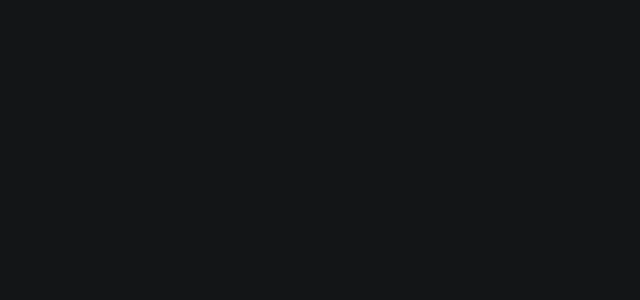
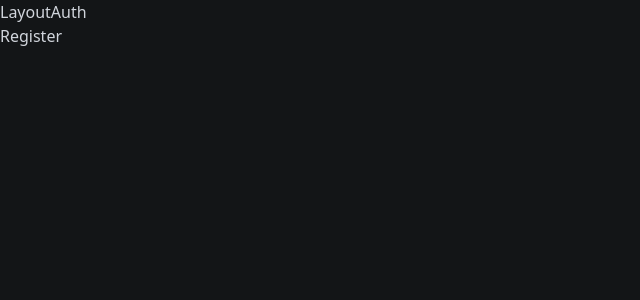
Before and after one commit to sronaal/dashboard-react1, a React (Vite) app: page /auth/register in a window 1280 px wide. Before the commit this address had no page. Shown: the top 300 px of the page, without its empty margins (0-640 px from the left). Built offline with nearby package versions, Linux system fonts and the light colour scheme.

Commit message:
Configuracion Rutas

```diff
--- a/src/App.jsx
+++ b/src/App.jsx
@@ -1,17 +1,36 @@
-import { BrowserRouter, Route, Routes} from 'react-router-dom'
+import { BrowserRouter, Route, Routes } from "react-router-dom";
+
+//Pages
+
+import Login from "./pages/auth/Login";
+import Error404 from "./pages/Error404";
+import { Register } from "./pages/auth/Register";
+import LayoutAdmin from "./layout/LayoutAdmin";
+import LayoutAuth from "./layout/LayoutAuth";
+import Home from "./pages/admin/Home";
+import Chat from "./pages/admin/Chat";
 function App() {
-
   return (
     <>
-        <div className='text-gray-300'>
-          <BrowserRouter>
-            <Routes>
+      <div className="text-gray-300">
+        <BrowserRouter>
+          <Routes>
 
-            </Routes>
-          </BrowserRouter>
-        </div>
+            <Route path="/auth" element={<LayoutAuth />}>
+              <Route index element={<Login />} />
+              <Route path="register" element={<Register />} />
+            </Route>
+
+            <Route path="/" element={<LayoutAdmin />}>
+              <Route index element={<Home />} />
+              <Route path="chat" element={<Chat />} />
+            </Route>
+            <Route path="*" element={<Error404 />} />
+          </Routes>
+        </BrowserRouter>
+      </div>
     </>
-  )
+  );
 }
 
-export default App
+export default App;
--- /dev/null
+++ b/src/layout/LayoutAdmin.jsx
@@ -0,0 +1,12 @@
+import React from 'react'
+import { Outlet } from 'react-router-dom'
+
+function LayoutAdmin() {
+  return (
+    <div>LayoutAdmin
+        <Outlet />
+    </div>
+  )
+}
+
+export default LayoutAdmin
--- /dev/null
+++ b/src/layout/LayoutAuth.jsx
@@ -0,0 +1,12 @@
+import React from 'react'
+import { Outlet } from 'react-router-dom'
+
+function LayoutAuth() {
+  return (
+    <div>LayoutAuth
+        <Outlet/>
+    </div>
+  )
+}
+
+export default LayoutAuth
--- /dev/null
+++ b/src/pages/Error404.jsx
@@ -0,0 +1,10 @@
+
+function Error404() {
+  return (
+    <div>
+        <h1>Pagina No existe Error 404</h1>
+    </div>
+  )
+}
+
+export default Error404
--- /dev/null
+++ b/src/pages/admin/Chat.jsx
@@ -0,0 +1,7 @@
+import React from 'react'
+
+export default function Chat() {
+  return (
+    <div>Chat</div>
+  )
+}
--- /dev/null
+++ b/src/pages/admin/Home.jsx
@@ -0,0 +1,9 @@
+import React from 'react'
+
+function Home() {
+  return (
+    <div>Home</div>
+  )
+}
+
+export default Home
--- /dev/null
+++ b/src/pages/auth/Login.jsx
@@ -0,0 +1,10 @@
+
+function Login() {
+  return (
+    <div>
+        <h1>Login</h1>
+    </div>
+  )
+}
+
+export default Login
--- /dev/null
+++ b/src/pages/auth/Register.jsx
@@ -0,0 +1,7 @@
+import React from 'react'
+
+export const Register = () => {
+  return (
+    <div>Register</div>
+  )
+}
```
